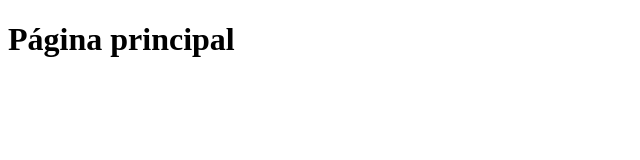
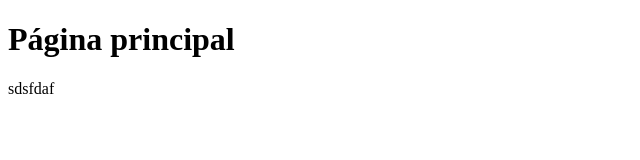
Before and after one commit to reduanEAG/cursoWeb, a plain HTML site: page index.html in a window 1280 px wide. Shown: the full height of the page, 0-640 px from the left. Drawn offline with Linux system fonts and the light colour scheme.

Commit message:
Creado el footer

```diff
--- a/index.html
+++ b/index.html
@@ -7,5 +7,6 @@
 </head>
 <body>
     <h1>Página principal</h1>
+    <footer>sdsfdaf</footer>
 </body>
 </html>
```
